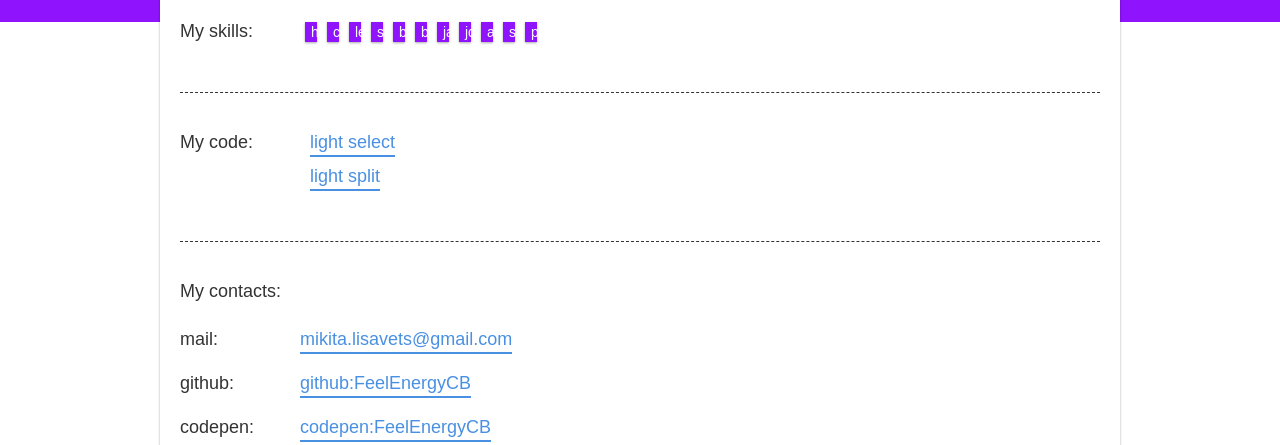
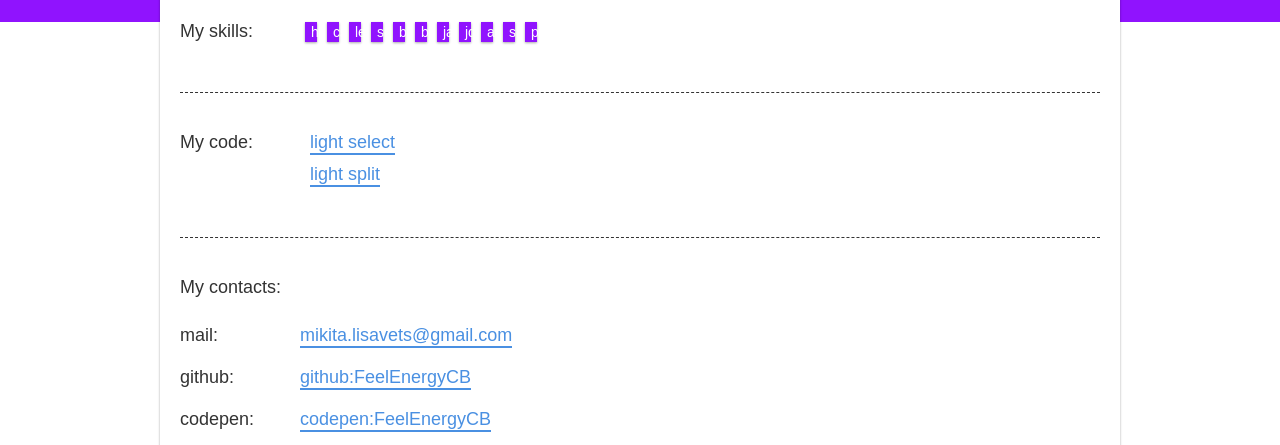
Before and after one commit to FeelEnergyCB/feelenergycb.github.io, a plain HTML site: page index.html in a window 1280 px wide. Shown: the part 178-623 px from the top of the page. Drawn offline with nearby package versions, Linux system fonts and the light colour scheme.

Commit message:
Update styles

```diff
--- a/less/_module.less
+++ b/less/_module.less
@@ -340,7 +340,7 @@
   font-weight: normal;
   display: inline-block;
   color: @color-link;
-  padding-bottom: 6px;
+  padding-bottom: 4px;
   text-decoration: none;
   position: relative;
   &:hover {
```
Also changed, not shown: css/style.css, css/style.min.css.
